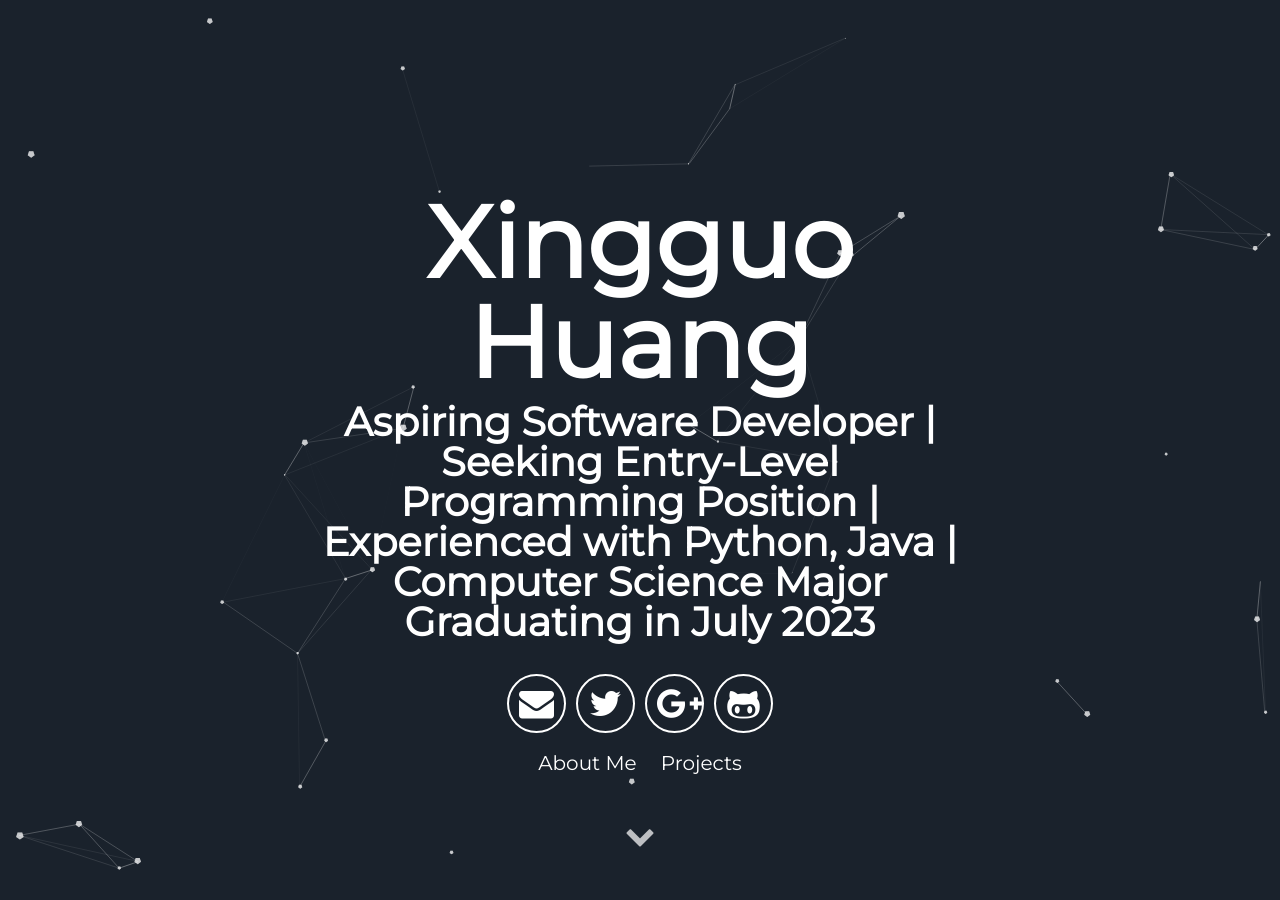
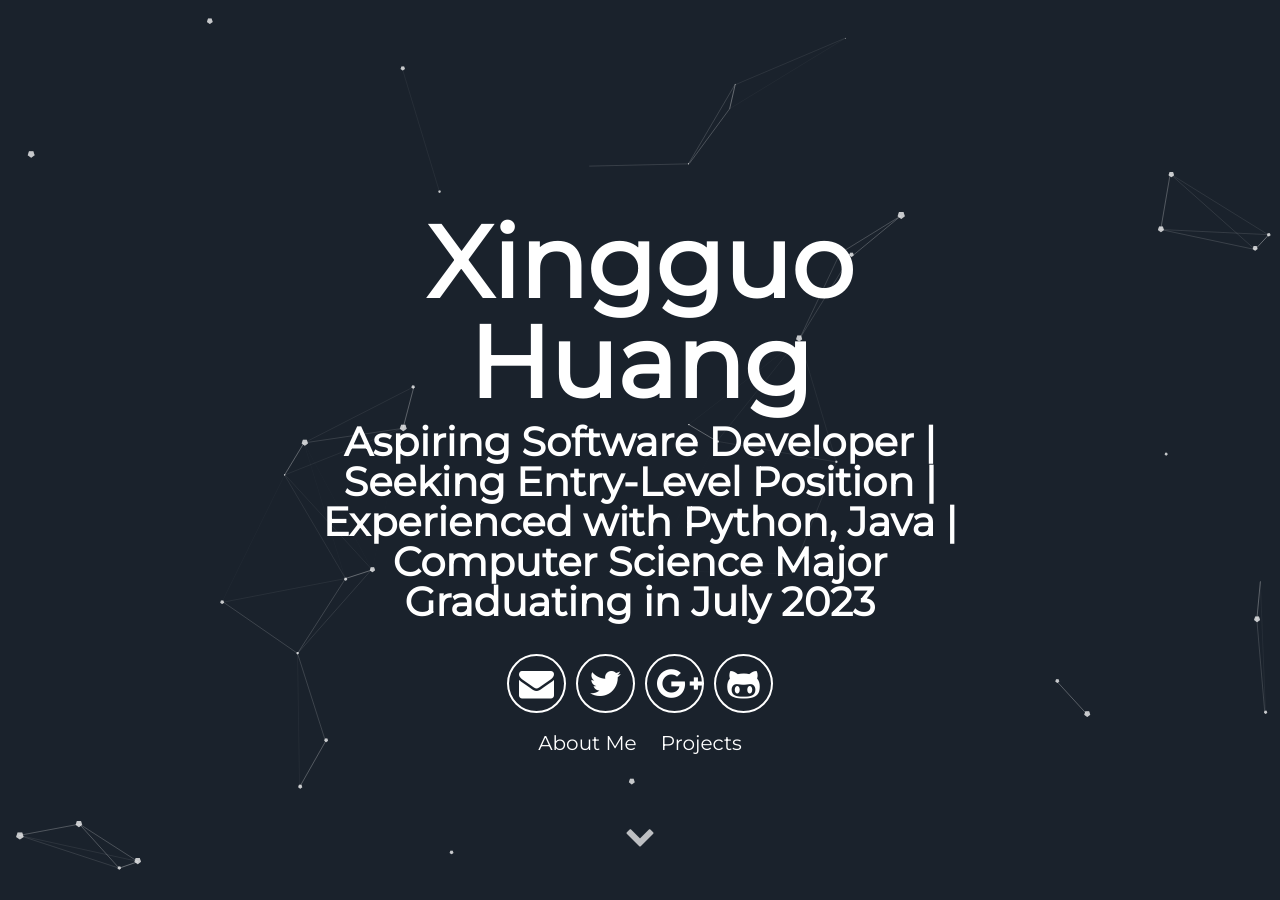
Before and after one commit to xingguo-huang/xingguo-huang.github.io, a Jekyll site: the page built from index.html, in a window 1280 px wide and 900 px high. Built offline with Jekyll 4.4.1, drawn with Linux system fonts in a browser that asks for light colours.

Commit message:
"minor change"

```diff
--- a/_config.yml
+++ b/_config.yml
@@ -7,7 +7,7 @@
 # User settings
 username: Xingguo Huang
 user_description: Bicycle rights irony actually neutra typewriter lyft. Man bun taxidermy put a bird on it, umami yr ramps pop-up ugh bushwick chia lo-fi. Occupy bitters pour-over snackwave you probably haven't heard of them small batch. Cornhole mustache man bun letterpress echo park VHS.
-user_title: Aspiring Software Developer | Seeking Entry-Level Programming Position | Experienced with Python, Java | Computer Science Major Graduating in July 2023
+user_title: Aspiring Software Developer | Seeking Entry-Level Position | Experienced with Python, Java | Computer Science Major Graduating in July 2023
 email: huang.xingg@northeastern.edu
 twitter_username: lorem_ipsum
 github_username: https://github.com/xingguo-huang
```
